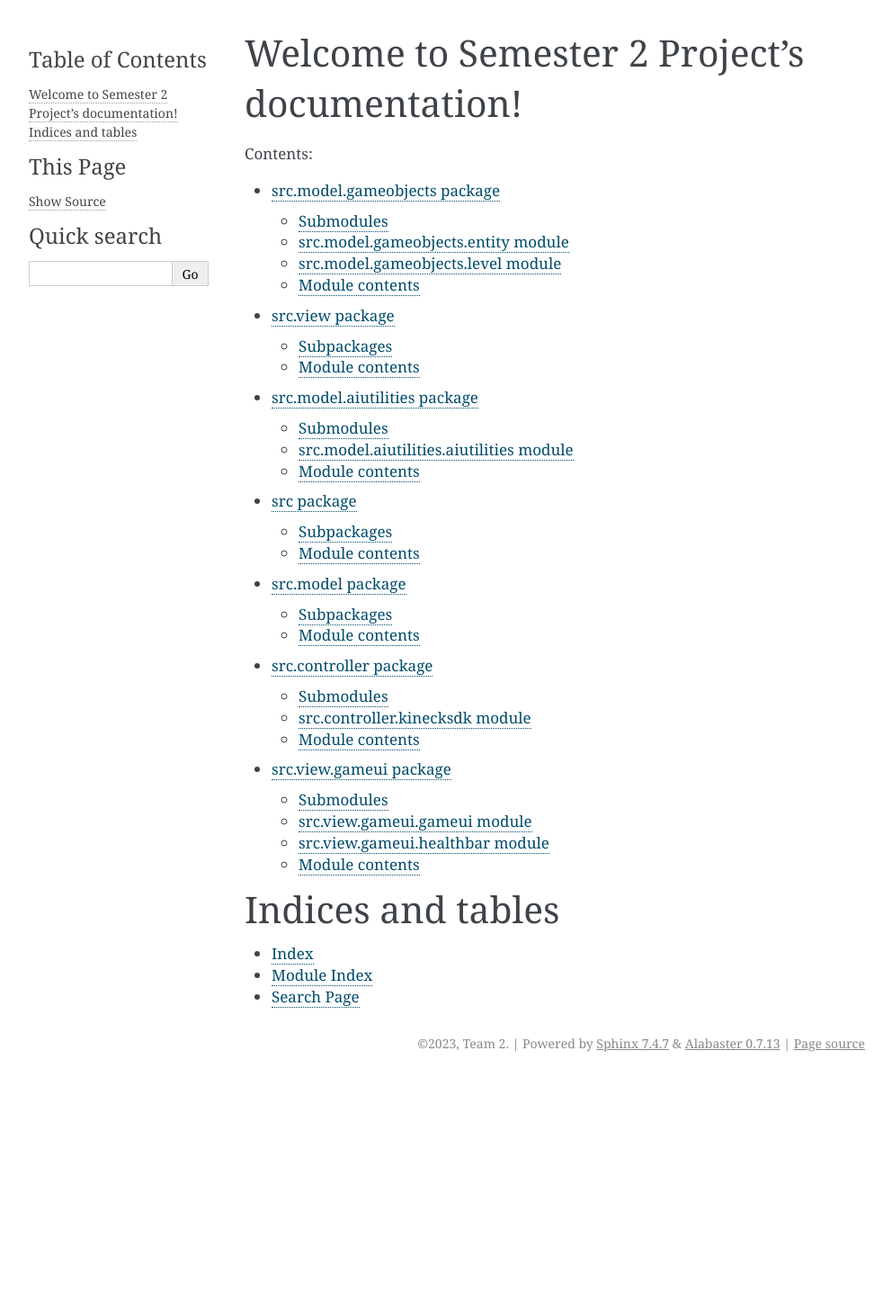
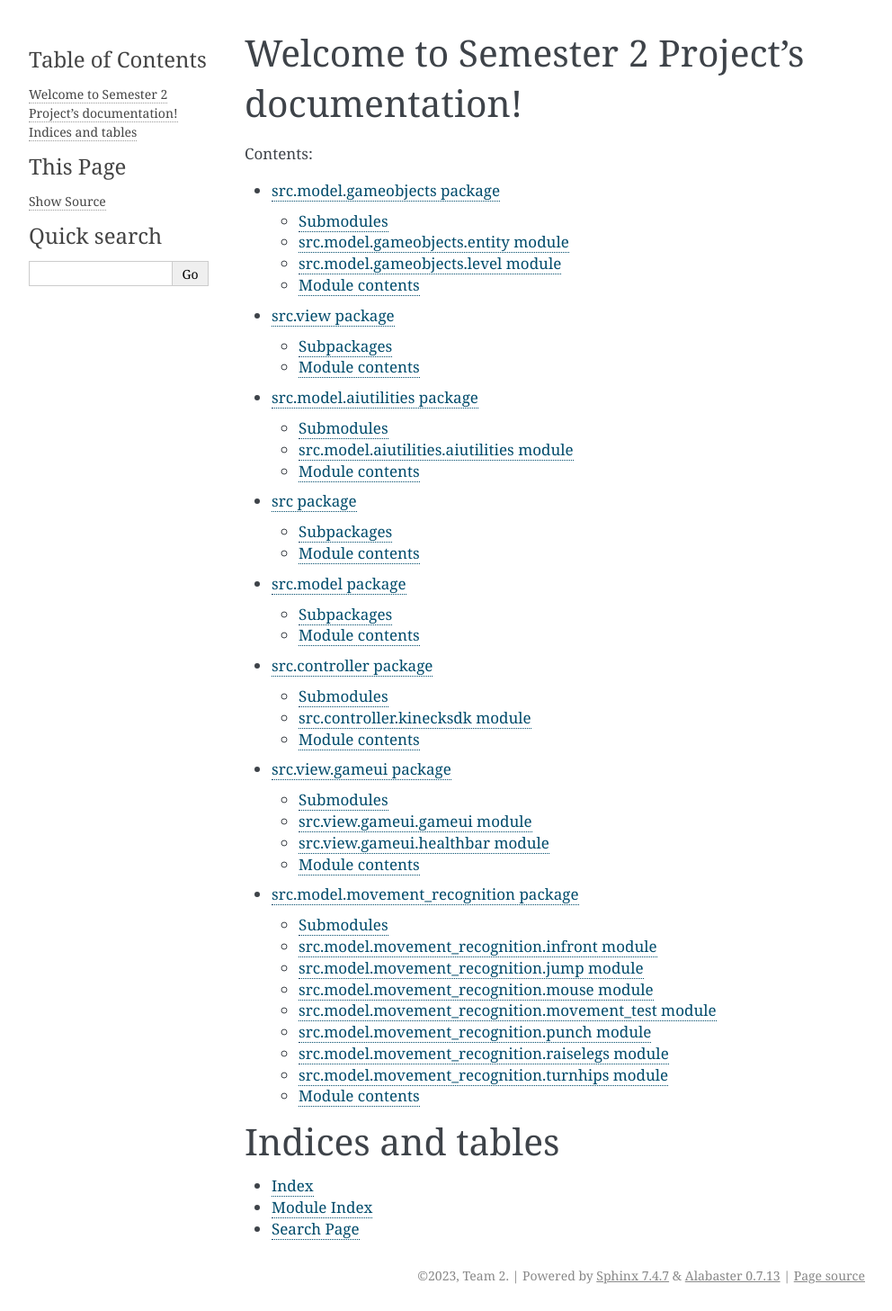
Before and after one commit to ciarancotter/semester2project, a Sphinx documentation site: the page built from docs/index.rst, in a window 1280 px wide. Shown: the whole page at 90% size, without its empty margins (148-1140 px from the left). Built offline with Sphinx 7.4.7, drawn with Linux system fonts in a browser that asks for light colours; before the commit the page ends 1199 px from its top, so only the background shows below that.

Commit message:
add __init__.py to movement recongintion so that docs autogenerate

```diff
--- a/docs/index.rst
+++ b/docs/index.rst
@@ -12,6 +12,7 @@ Welcome to Semester 2 Project's documentation!
 	source/src.rst
 	source/src.controller.rst
 	source/src.view.gameui.rst
+	source/src.model.movement_recognition.rst
 	source/src.model.rst
 	source/src.view.rst
 	source/src.model.aiutilities.rst
--- /dev/null
+++ b/docs/source/src.model.movement_recognition.rst
@@ -0,0 +1,69 @@
+src.model.movement\_recognition package
+=======================================
+
+Submodules
+----------
+
+src.model.movement\_recognition.infront module
+----------------------------------------------
+
+.. automodule:: src.model.movement_recognition.infront
+   :members:
+   :undoc-members:
+   :show-inheritance:
+
+src.model.movement\_recognition.jump module
+-------------------------------------------
+
+.. automodule:: src.model.movement_recognition.jump
+   :members:
+   :undoc-members:
+   :show-inheritance:
+
+src.model.movement\_recognition.mouse module
+--------------------------------------------
+
+.. automodule:: src.model.movement_recognition.mouse
+   :members:
+   :undoc-members:
+   :show-inheritance:
+
+src.model.movement\_recognition.movement\_test module
+-----------------------------------------------------
+
+.. automodule:: src.model.movement_recognition.movement_test
+   :members:
+   :undoc-members:
+   :show-inheritance:
+
+src.model.movement\_recognition.punch module
+--------------------------------------------
+
+.. automodule:: src.model.movement_recognition.punch
+   :members:
+   :undoc-members:
+   :show-inheritance:
+
+src.model.movement\_recognition.raiselegs module
+------------------------------------------------
+
+.. automodule:: src.model.movement_recognition.raiselegs
+   :members:
+   :undoc-members:
+   :show-inheritance:
+
+src.model.movement\_recognition.turnhips module
+-----------------------------------------------
+
+.. automodule:: src.model.movement_recognition.turnhips
+   :members:
+   :undoc-members:
+   :show-inheritance:
+
+Module contents
+---------------
+
+.. automodule:: src.model.movement_recognition
+   :members:
+   :undoc-members:
+   :show-inheritance:
```
Also changed, not shown: 17 other files.
